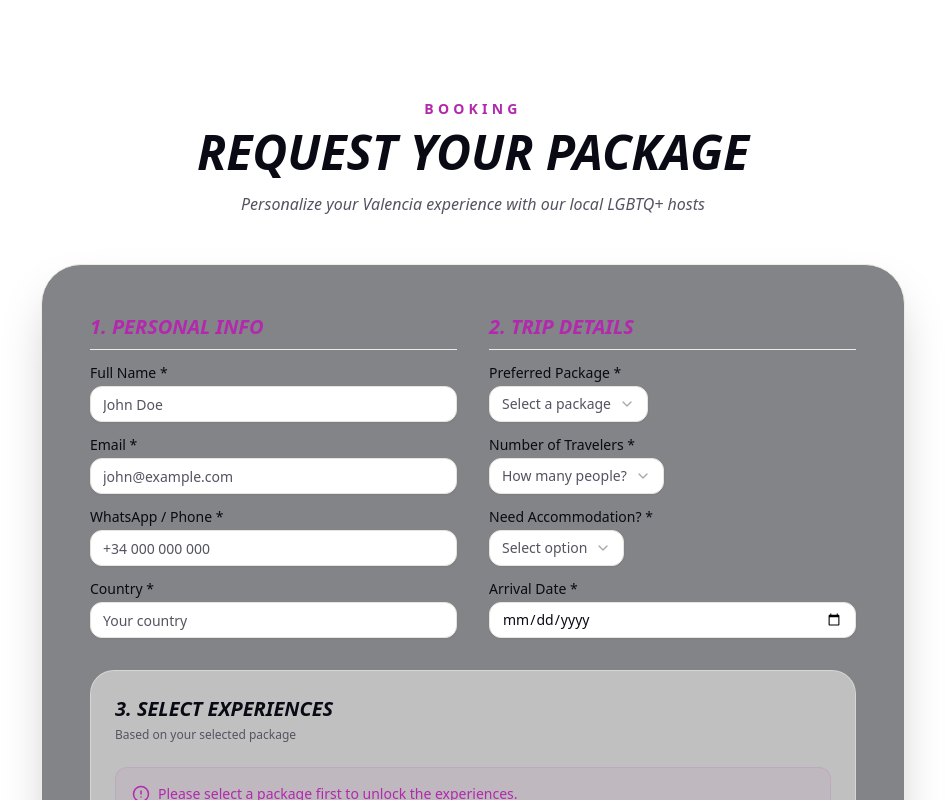
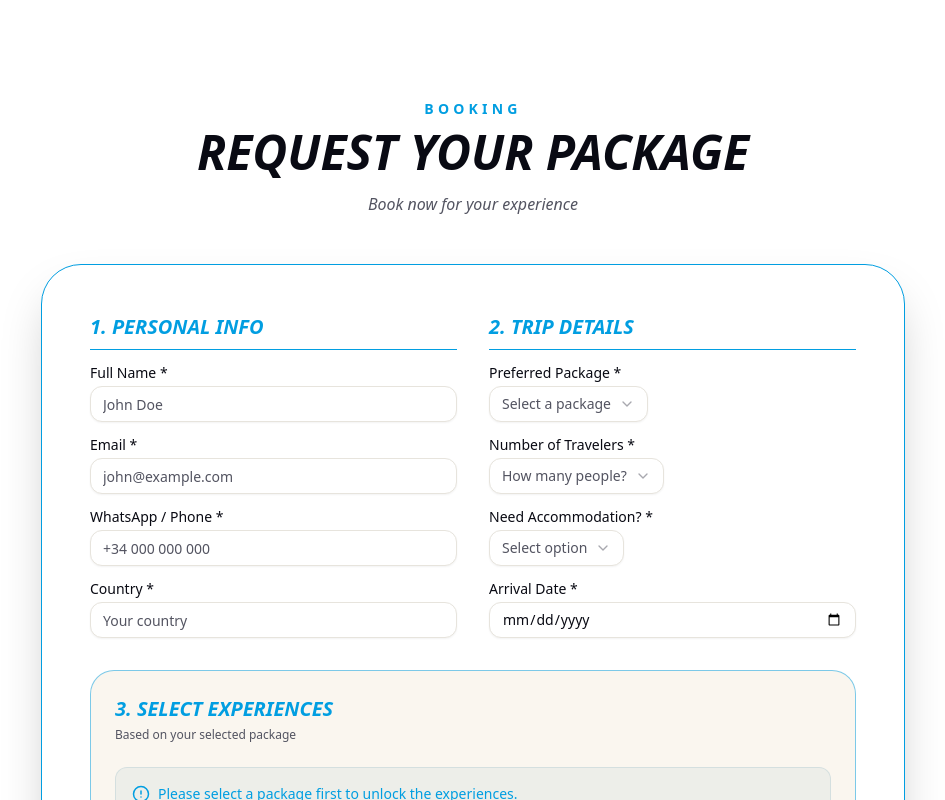
Before and after one commit to PJ-ARIAS/formualriobov, a React (Vite) app: page / in a window 1280 px wide. Shown: the top 800 px of the page, without its empty margins (167-1112 px from the left). Built offline with nearby package versions, Linux system fonts and the light colour scheme.

Commit message:
cambio en los colores del formulario

```diff
--- a/src/App.css
+++ b/src/App.css
@@ -1,29 +1,5 @@
+@import "tailwindcss";
 @custom-variant dark (&:is(.dark *));
-@import "tailwindcss";
-@theme inline {
-  --font-sans: "Space Grotesk", ui-sans-serif, system-ui, sans-serif;
-  --font-body: "Inter", ui-sans-serif, system-ui, sans-serif;
-  --color-background: oklch(0.99 0.005 90);
-  --color-foreground: oklch(0.15 0.02 280);
-  --color-card: oklch(1 0 0);
-  --color-card-foreground: oklch(0.15 0.02 280);
-  --color-popover: oklch(1 0 0);
-  --color-popover-foreground: oklch(0.15 0.02 280);
-  --color-primary: oklch(0.55 0.22 330);
-  --color-primary-foreground: oklch(0.99 0 0);
-  --color-secondary: oklch(0.96 0.01 90);
-  --color-secondary-foreground: oklch(0.25 0.02 280);
-  --color-muted: oklch(0.94 0.01 90);
-  --color-muted-foreground: oklch(0.45 0.02 280);
-  --color-accent: oklch(0.7 0.18 45);
-  --color-accent-foreground: oklch(0.15 0 0);
-  --color-destructive: oklch(0.577 0.245 27.325);
-  --color-destructive-foreground: oklch(0.99 0 0);
-  --color-border: oklch(0.9 0.01 90);
-  --color-input: oklch(0.92 0.01 90);
-  --color-ring: oklch(0.55 0.22 330);
-  --radius: 0.75rem;
-}
 
 :root {
   --background: #f5ede0;
--- a/src/components/formulario.tsx
+++ b/src/components/formulario.tsx
@@ -106,25 +106,25 @@ export function Formulario() {
     <section id="contact" className="py-24 bg-card">
       <div className="max-w-4xl mx-auto px-4">
         <div className="text-center mb-12">
-          <span className="text-primary font-bold text-sm uppercase tracking-[0.3em]">
+          <span className="text-muted font-bold text-sm uppercase tracking-[0.3em]">
             Booking
           </span>
           <h2 className="text-4xl md:text-5xl font-black text-foreground mt-2 mb-4 uppercase italic">
             Request Your Package
           </h2>
           <p className="text-muted-foreground italic">
-            Personalize your Valencia experience with our local LGBTQ+ hosts
+            Book now for your experience
           </p>
         </div>
 
         <form
           onSubmit={handleSubmit}
-          className="bg-card-foreground/50 rounded-[40px] p-8 md:p-12 border border-muted shadow-2xl"
+          className="bg-card rounded-[40px] p-8 md:p-12 border border-muted shadow-2xl"
         >
           <div className="grid grid-cols-1 md:grid-cols-2 gap-8 mb-8">
             {/* --- COLUMNA 1: Personal Information --- */}
             <div className="space-y-4">
-              <h3 className="font-black text-xl uppercase italic border-b border-muted pb-2 text-primary">
+              <h3 className="font-black text-xl uppercase italic border-b border-muted pb-2 text-muted">
                 1. Personal Info
               </h3>
               <div>
@@ -169,7 +169,7 @@ export function Formulario() {
 
             {/* --- COLUMNA 2: Trip Details --- */}
             <div className="space-y-4">
-              <h3 className="font-black text-xl uppercase italic border-b border-muted pb-2 text-primary">
+              <h3 className="font-black text-xl uppercase italic border-b border-muted pb-2 text-muted">
                 2. Trip Details
               </h3>
               <div>
@@ -240,7 +240,7 @@ export function Formulario() {
           <div className="mb-8 p-6 bg-background/50 rounded-3xl border border-muted/50">
             <div className="flex flex-col md:flex-row justify-between items-start md:items-center gap-4 mb-6">
               <div>
-                <Label className="text-foreground block font-black text-xl uppercase italic">
+                <Label className="text-muted block font-black text-xl uppercase italic">
                   3. Select Experiences
                 </Label>
                 <p className="text-xs text-muted-foreground mt-1">
@@ -252,8 +252,8 @@ export function Formulario() {
                   className={cn(
                     "text-xs font-black uppercase tracking-widest px-4 py-2 rounded-full transition-colors",
                     selectedExperiences.length === currentLimit
-                      ? "bg-primary text-white"
-                      : "bg-primary/10 text-primary",
+                      ? "bg-muted text-white"
+                      : "bg-muted/10 text-muted",
                   )}
                 >
                   {selectedExperiences.length} / {currentLimit} Selected
@@ -262,7 +262,7 @@ export function Formulario() {
             </div>
 
             {!selectedPackage && (
-              <div className="flex items-center gap-2 p-4 bg-primary/5 text-primary rounded-xl mb-4 text-sm font-medium border border-primary/10">
+              <div className="flex items-center gap-2 p-4 bg-primary/5 text-muted rounded-xl mb-4 text-sm font-medium border border-primary/10">
                 <AlertCircle size={18} />
                 Please select a package first to unlock the experiences.
               </div>
--- a/src/index.css
+++ b/src/index.css
@@ -5,25 +5,25 @@
 @theme inline {
   --font-sans: "Space Grotesk", ui-sans-serif, system-ui, sans-serif;
   --font-body: "Inter", ui-sans-serif, system-ui, sans-serif;
-  --color-background: oklch(0.99 0.005 90);
+  --color-background: #f5ede0;
   --color-foreground: oklch(0.15 0.02 280);
   --color-card: oklch(1 0 0);
   --color-card-foreground: oklch(0.15 0.02 280);
   --color-popover: oklch(1 0 0);
   --color-popover-foreground: oklch(0.15 0.02 280);
-  --color-primary: oklch(0.55 0.22 330);
+  --color-primary: #06668c;
   --color-primary-foreground: oklch(0.99 0 0);
-  --color-secondary: oklch(0.96 0.01 90);
+  --color-secondary: #f5ede0;
   --color-secondary-foreground: oklch(0.25 0.02 280);
-  --color-muted: oklch(0.94 0.01 90);
+  --color-muted: #019ee1;
   --color-muted-foreground: oklch(0.45 0.02 280);
-  --color-accent: oklch(0.7 0.18 45);
+  --color-accent: #f29628;
   --color-accent-foreground: oklch(0.15 0 0);
   --color-destructive: oklch(0.577 0.245 27.325);
   --color-destructive-foreground: oklch(0.99 0 0);
   --color-border: oklch(0.9 0.01 90);
   --color-input: oklch(0.92 0.01 90);
-  --color-ring: oklch(0.55 0.22 330);
+  --color-ring: #019ee1;
   --radius: 0.75rem;
 }
 
@@ -66,7 +66,7 @@
   --card-foreground: oklch(0.98 0 0);
   --popover: oklch(0.18 0.02 280);
   --popover-foreground: oklch(0.98 0 0);
-  --primary: oklch(0.75 0.18 330);
+  --primary: #06668c;
   --primary-foreground: oklch(0.98 0 0);
   --secondary: oklch(0.22 0.02 280);
   --secondary-foreground: oklch(0.98 0 0);
```
